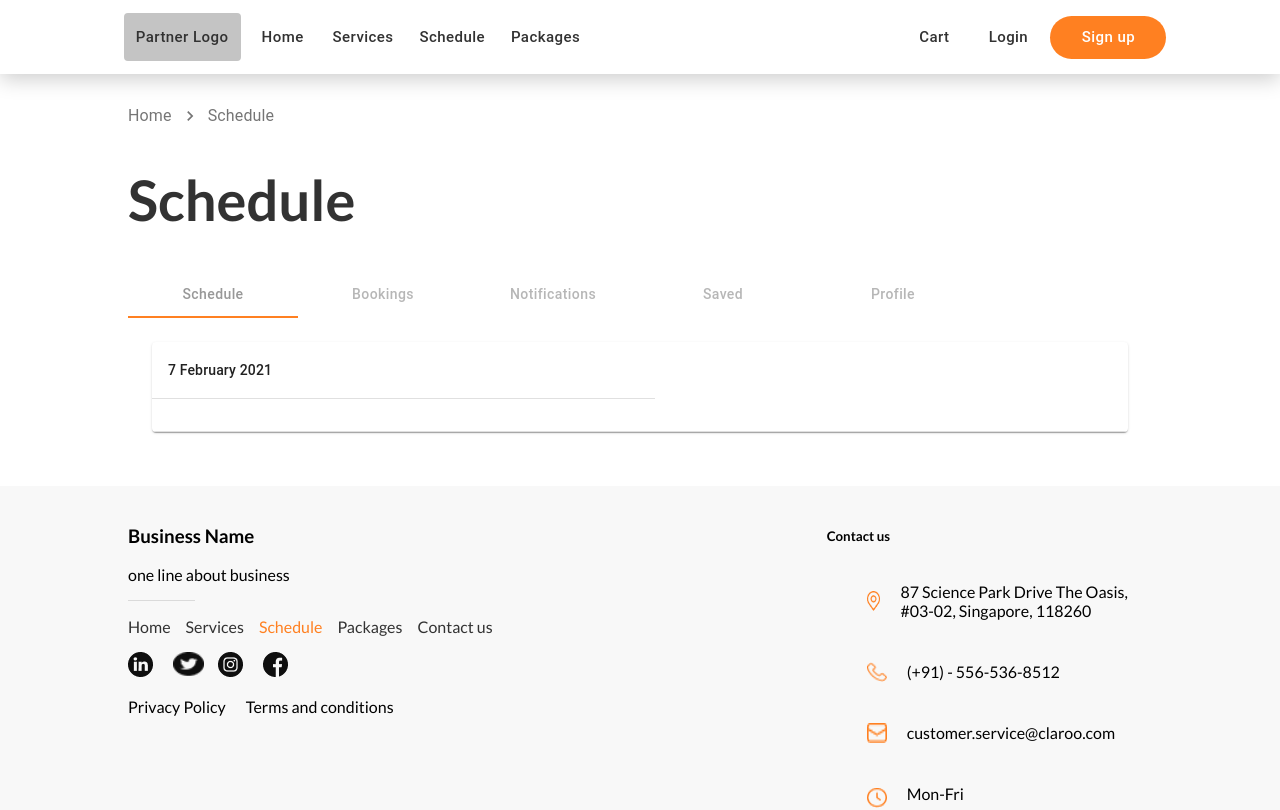
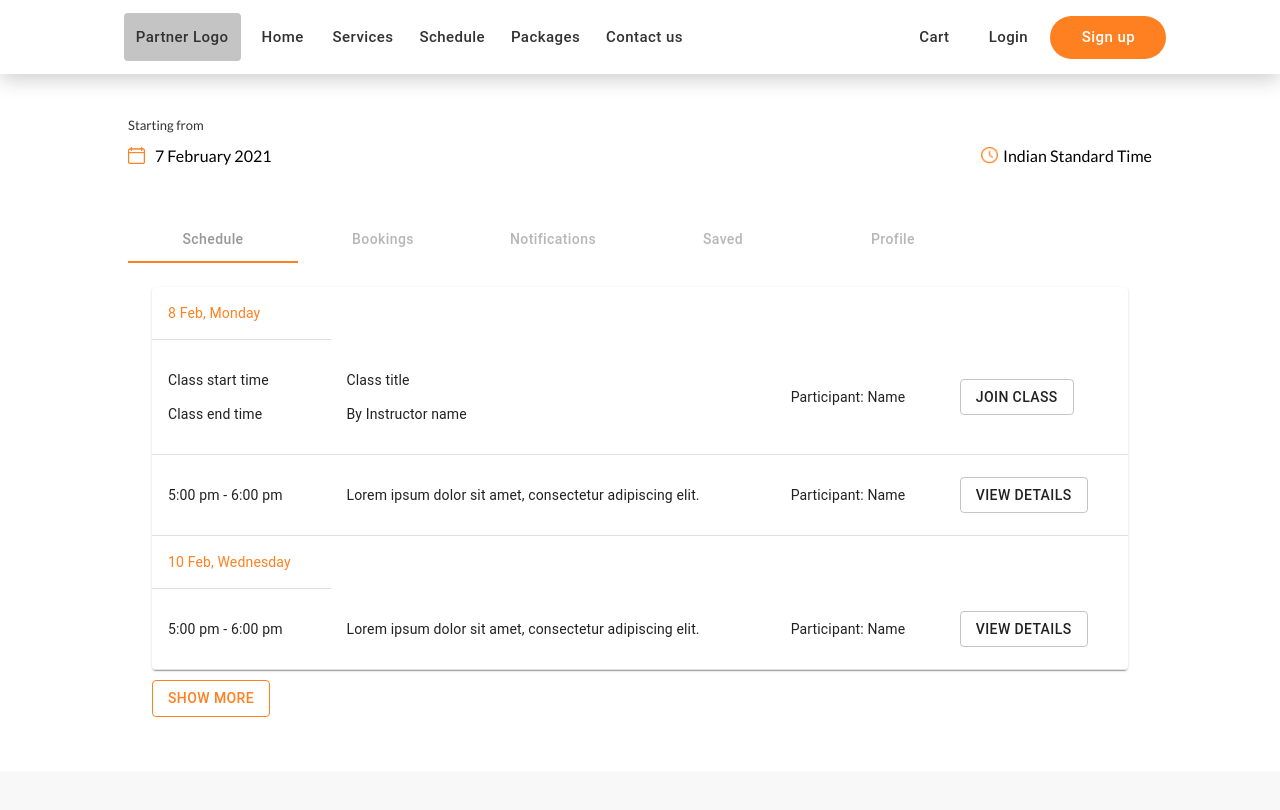
Before and after one commit to jyotiprakash111/Claro-web, a React (Create React App) app: page / in a window 1280 px wide. Shown: the top 810 px of the page. Built offline with nearby package versions, Linux system fonts and the light colour scheme.

Commit message:
added schedule

```diff
--- a/src/components/Customer_Journey/Schedule/AllClasses.js
+++ b/src/components/Customer_Journey/Schedule/AllClasses.js
@@ -7,6 +7,7 @@ import TableContainer from "@material-ui/core/TableContainer";
 import TableHead from "@material-ui/core/TableHead";
 import TableRow from "@material-ui/core/TableRow";
 import Paper from "@material-ui/core/Paper";
+import Button from "@material-ui/core/Button";
 
 const useStyles = makeStyles({
   table: {
@@ -18,23 +19,67 @@ export default function BasicTable() {
   const classes = useStyles();
 
   return (
+    <div>
       <TableContainer component={Paper}>
         <Table className={classes.table} aria-label="simple table">
-        <TableHead>
-          <TableRow>
-            <TableCell>7 February 2021</TableCell>
-          </TableRow>
-        </TableHead>
           <TableBody>
             <TableRow>
-            <TableCell component="th" scope="row"></TableCell>
-            <TableCell align="right"></TableCell>
-            <TableCell align="right"></TableCell>
-            <TableCell align="right"></TableCell>
-            <TableCell align="right"></TableCell>
+              <TableCell style={{ color: "#FF8021" }}>8 Feb, Monday</TableCell>
+            </TableRow>
+            <TableRow>
+              <TableCell component="th">
+                <p>Class start time</p>
+                <p>Class end time</p>
+              </TableCell>
+              <TableCell>
+                <p>Class title</p>
+                <p>By Instructor name</p>
+              </TableCell>
+              <TableCell>Participant: Name</TableCell>
+              <TableCell>
+                <Button variant="outlined">Join Class</Button>
+              </TableCell>
+            </TableRow>
+            <TableRow>
+              <TableCell component="th">
+                <p>5:00 pm - 6:00 pm</p>
+              </TableCell>
+              <TableCell>
+                <p>Lorem ipsum dolor sit amet, consectetur adipiscing elit.</p>
+              </TableCell>
+              <TableCell>Participant: Name</TableCell>
+              <TableCell>
+                <Button variant="outlined">View Details</Button>
+              </TableCell>
+            </TableRow>
+            <TableRow>
+              <TableCell style={{ color: "#FF8021" }}>
+                10 Feb, Wednesday
+              </TableCell>
+            </TableRow>
+            <TableRow>
+              <TableCell component="th">
+                <p>5:00 pm - 6:00 pm</p>
+              </TableCell>
+              <TableCell>
+                <p>Lorem ipsum dolor sit amet, consectetur adipiscing elit.</p>
+              </TableCell>
+              <TableCell>Participant: Name</TableCell>
+              <TableCell>
+                <Button variant="outlined">View Details</Button>
+              </TableCell>
             </TableRow>
           </TableBody>
         </Table>
       </TableContainer>
+      <div style={{ marginTop: 10 }}>
+        <Button
+          variant="outlined"
+          style={{ border: "1px solid #FF8021", color: "#FF8021" }}
+        >
+          Show More
+        </Button>
+      </div>
+    </div>
   );
 }
--- a/src/components/Customer_Journey/Schedule/Appbar.js
+++ b/src/components/Customer_Journey/Schedule/Appbar.js
@@ -68,6 +68,9 @@ export default function ButtonAppBar() {
           <Button className={classes.link} color="inherit">
             Packages
           </Button>
+          <Button className={classes.link} color="inherit">
+            Contact us
+          </Button>
           <Button className={[classes.link, classes.left]} color="inherit">
             Cart
           </Button>
--- a/src/components/Customer_Journey/Schedule/index.js
+++ b/src/components/Customer_Journey/Schedule/index.js
@@ -2,6 +2,8 @@ import React, { Component } from "react";
 import Appbar from "./Appbar";
 import BreadCrumbs from "./breadcrumbs";
 import Tabbar from "./tabbar";
+import Clock from "../../../assets/img/footer_icon/clock.png";
+import Calender from "../../../assets/img/calender.png";
 import "./style.css";
 import { makeStyles } from "@material-ui/core/styles";
 import Footer from "./footer";
@@ -12,8 +14,31 @@ class index extends Component {
       <div id="main">
         <Appbar />
         <div className="landing">
-          <BreadCrumbs />
-          <h1>Schedule</h1>
+          {/* <BreadCrumbs />
+         <h1>Schedule</h1> */}
+          <p style={{ color: "#323232", fontSize: 13 }}>Starting from</p>
+          <div
+            style={{
+              display: "flex",
+              justifyContent: "space-between",
+              marginBottom: 50,
+            }}
+          >
+            <div style={{ display: "flex", alignItems: "center" }}>
+              <img
+                src={Calender}
+                style={{ width: 17, height: 17, marginRight: 10 }}
+              />
+              <span>7 February 2021</span>
+            </div>
+            <div style={{ display: "flex", alignItems: "center" }}>
+              <img
+                src={Clock}
+                style={{ width: 17, height: 17, marginRight: 5 }}
+              />{" "}
+              Indian Standard Time
+            </div>
+          </div>
           <Tabbar />
         </div>
         <Footer />
--- a/src/components/Customer_Journey/Schedule/tabbar.js
+++ b/src/components/Customer_Journey/Schedule/tabbar.js
@@ -56,8 +56,6 @@ const useStyles = makeStyles((theme) => ({
     height: "42px",
     textTransform: "none",
     "&:hover, &:focus": {
-      fontSize: 25,
-      transition: "ease-in 0.2s",
       // background: "#FF8021",
       // color: "#fff",
       // borderBottom: "1px solid #FF8021",
```
Also changed, not shown: src/assets/img/calender.png (added). Lines whose indentation alone changed are shown as unchanged.
